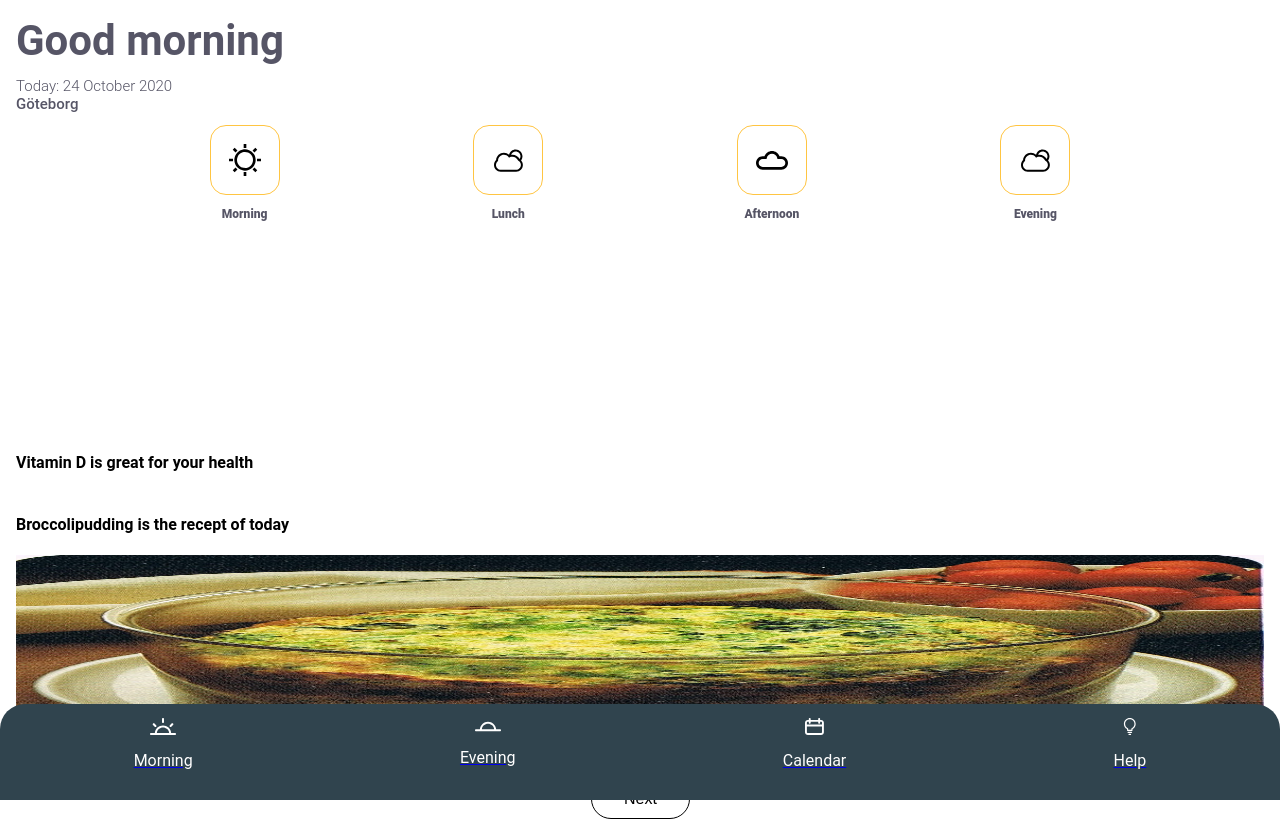
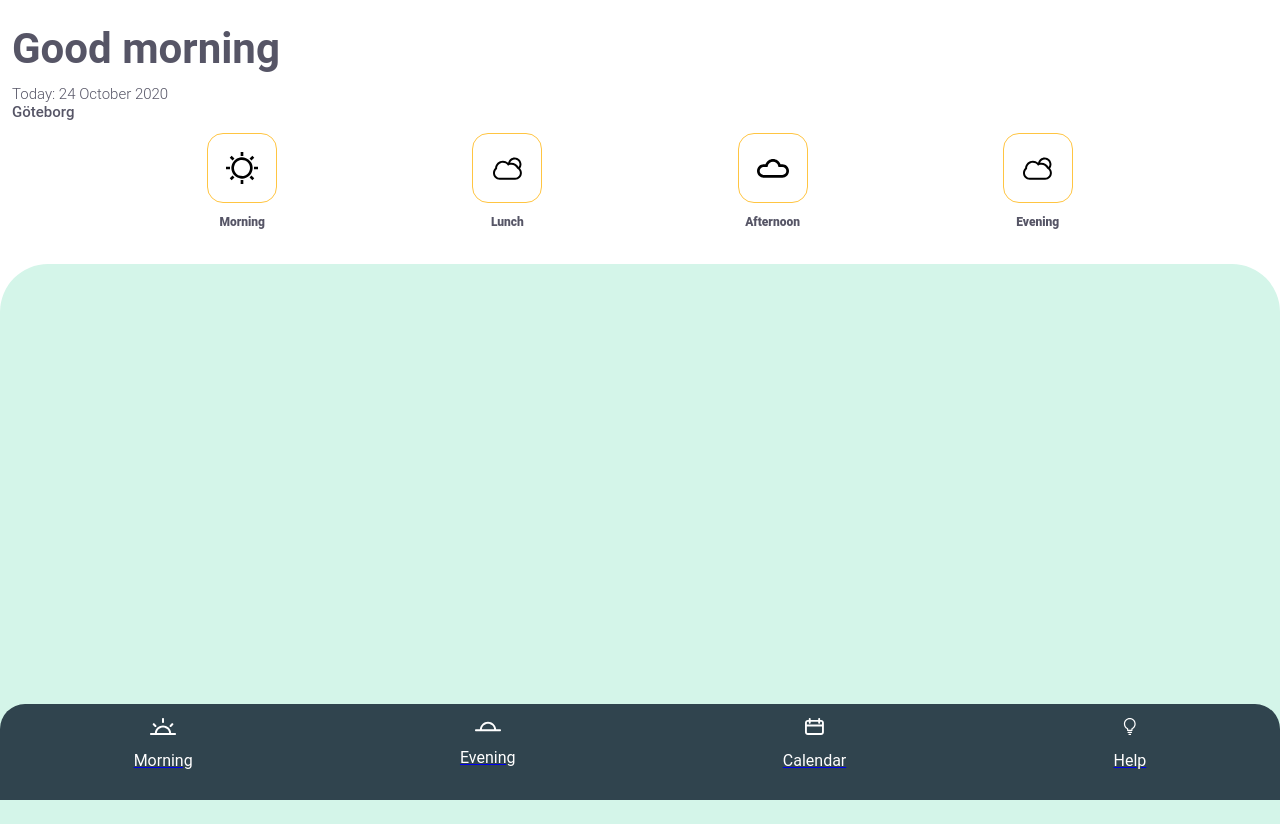
Before and after one commit to SimonTakman/Illia, a React (Create React App) app in the folder frontend/: page /home in a window 1280 px wide. Built offline with nearby package versions, Linux system fonts and the light colour scheme.

Commit message:
Implement activity screen

```diff
--- a/frontend/src/routes/Home.styles.ts
+++ b/frontend/src/routes/Home.styles.ts
@@ -1,17 +1,13 @@
 import styled from "styled-components";
 
 export const Wrapper = styled.div`
-  display: grid;
-  grid-template-rows: 16px auto 96px;
-  grid-template-columns: 16px auto 16px;
   height: 100vh;
 `;
 
 export const Content = styled.div`
   display: grid;
-  grid-row-start: 2;
-  grid-column-start: 2;
-  grid-template-rows: 160px 256px auto;
+  margin-top: 24px;
+  grid-template-rows: 240px auto;
   width: 100%;
   height: 100%;
 `;
@@ -25,7 +21,11 @@ export const Title = styled.h1`
   margin-bottom: 12px;
 `;
 
-export const ActivityWrapper = styled.div``;
+export const ActivityWrapper = styled.div`
+  border-top-right-radius: 48px;
+  border-top-left-radius: 48px;
+  background-color: #d4f5e9;
+`;
 
 export const ActivityTitle = styled.h4``;
 
@@ -63,7 +63,9 @@ export const TabBarWrapper = styled.div`
   grid-row-start: 3;
 `;
 
-export const TitleWrapper = styled.div``;
+export const TitleWrapper = styled.div`
+  margin: 0 12px;
+`;
 
 export const DateText = styled.p`
   font-size: 15px;
--- a/frontend/src/routes/Home.tsx
+++ b/frontend/src/routes/Home.tsx
@@ -42,20 +42,6 @@ export const Home = (props: any) => {
         <ActivityWrapper>
 
         </ActivityWrapper>
-        <InspirationWrapper>
-          <InspirationTitle>
-            Vitamin D is great for your health
-          </InspirationTitle>
-          <InspirationTitle>
-            Broccolipudding is the recept of today
-          </InspirationTitle>
-          <FoodImage src={image.src} alt={image.alt} />
-          <ButtonWrapper>
-            <Link to="/about">
-              <Button label={"Next"} />
-            </Link>
-          </ButtonWrapper>
-        </InspirationWrapper>
       </Content>
       <TabBar />
     </Wrapper>
```
